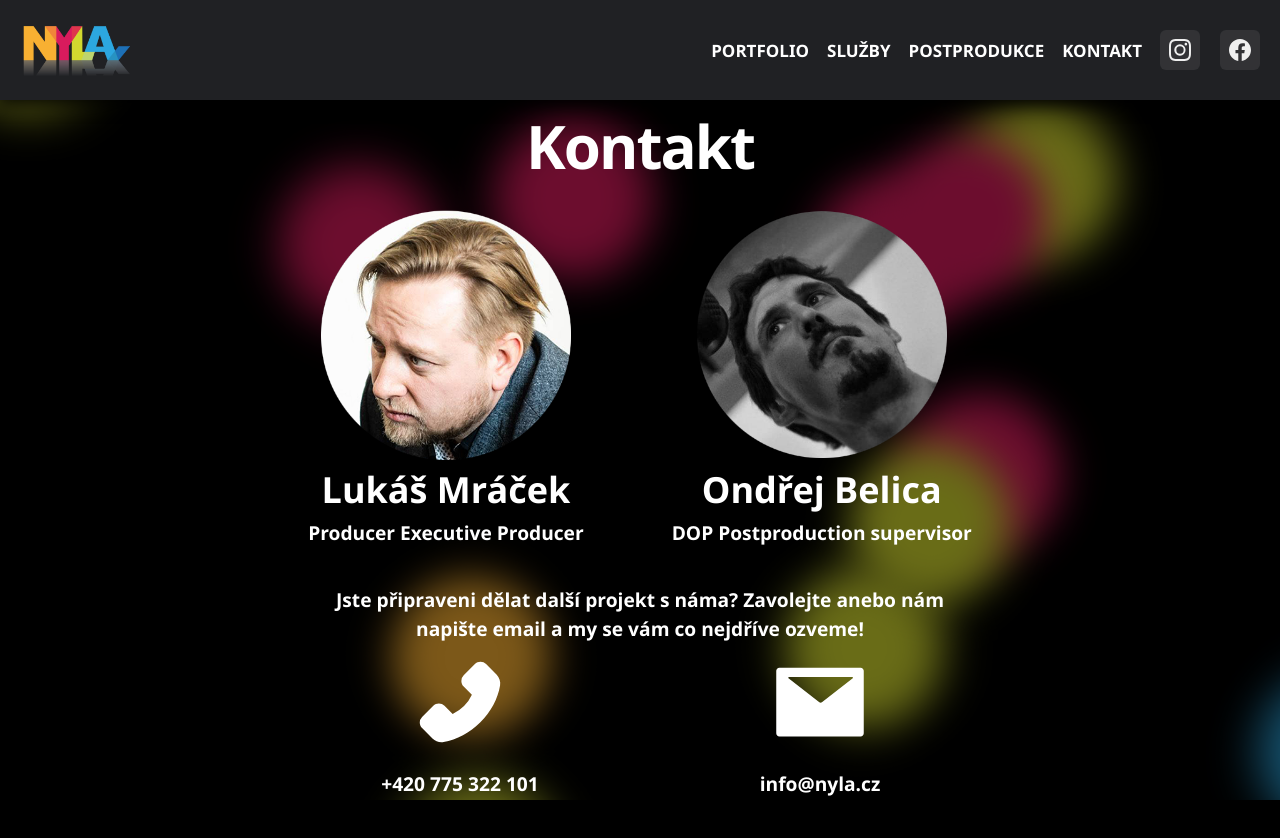
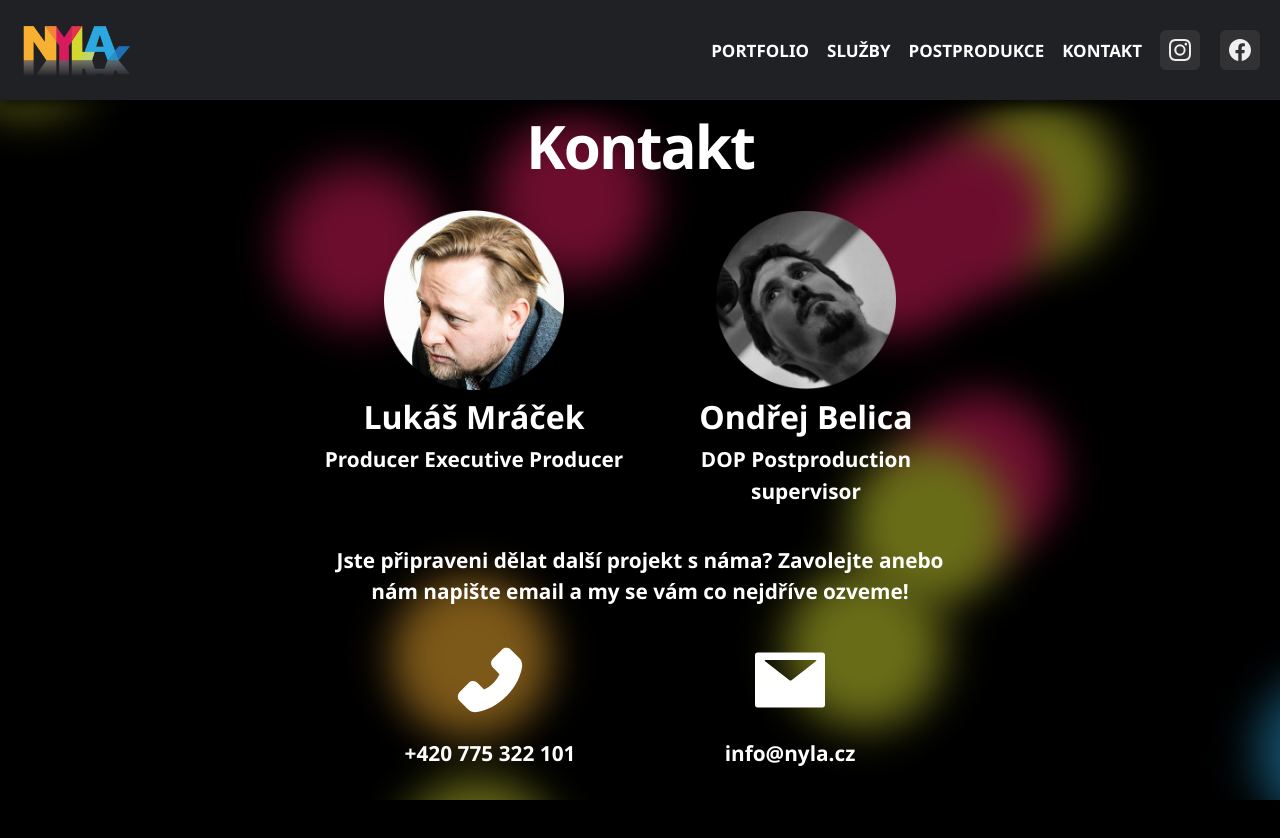
Before and after one commit to vasek-code/nyla_web, a Next.js app: page /kontakt in a window 1280 px wide. Shown: the top 838 px of the page. Built offline with nearby package versions, Linux system fonts and the light colour scheme.

Commit message:
vercel commit

```diff
--- a/pages/kontakt/index.tsx
+++ b/pages/kontakt/index.tsx
@@ -39,40 +39,57 @@ export default function Kontakt() {
           >
             Kontakt
           </Heading>
-          <HStack gap={["0px", "80px", "80px", "80px"]} pb="10px" px="20px">
-            <VStack data-aos="fade-down">
-              <Image src="/images/lukas.png" width="250px" alt="lukas mracek" />
-              <Heading color="white" textAlign="center" fontSize="4xl">
+          <Flex
+            gap={["60px", "20px", "20px", "20px"]}
+            pb="10px"
+            px="20px"
+            align="flex-start"
+            h="max-content"
+            flexDir={["column", "row", "row", "row"]}
+          >
+            <VStack data-aos="fade-down" w="100%" h="100%">
+              <Image src="/images/lukas.png" width="180px" alt="lukas mracek" />
+              <Heading
+                color="white"
+                textAlign="center"
+                fontSize={["1.2rem", "1.5rem", "2rem", "2rem"]}
+                fontWeight="800"
+              >
                 Lukáš Mráček
               </Heading>
               <Text
                 color="white"
                 textAlign="center"
                 fontWeight="semibold"
-                fontSize="larger"
+                fontSize={["1rem", "1rem", "1.3rem", "1.3rem"]}
               >
                 Producer Executive Producer
               </Text>
             </VStack>
-            <VStack data-aos="fade-up">
+            <VStack data-aos="fade-up" w="100%" h="100%">
               <Image
                 src="/images/ondrej.png"
-                width="250px"
+                width="180px"
                 alt="ondrej belica"
               />
-              <Heading color="white" textAlign="center" fontSize="4xl">
+              <Heading
+                color="white"
+                textAlign="center"
+                fontSize={["1.2rem", "1.5rem", "2rem", "2rem"]}
+                fontWeight="800"
+              >
                 Ondřej Belica
               </Heading>
               <Text
                 color="white"
                 textAlign="center"
                 fontWeight="semibold"
-                fontSize="larger"
+                fontSize={["1rem", "1rem", "1.3rem", "1.3rem"]}
               >
                 DOP Postproduction supervisor
               </Text>
             </VStack>
-          </HStack>
+          </Flex>
 
           <VStack w="100%">
             <Text
@@ -80,36 +97,37 @@ export default function Kontakt() {
               w="50%"
               textAlign="center"
               fontWeight="semibold"
-              fontSize="larger"
+              fontSize={["1rem", "1rem", "1.3rem", "1.3rem"]}
             >
               Jste připraveni dělat další projekt s náma? Zavolejte anebo nám
               napište email a my se vám co nejdříve ozveme!
             </Text>
 
             <Flex
-              maxW="600px"
+              maxW="500px"
               w="100%"
               justifyContent="center"
               gap={["20px", "20%", "20%", "20%"]}
+              pt="25px"
             >
               <VStack gap="10px" h="100%" justify="flex-start" w="100%">
-                <AiFillPhone color="white" size="100px" />
+                <AiFillPhone color="white" size="80px" />
                 <Text
                   color="white"
                   textAlign="center"
                   fontWeight="semibold"
-                  fontSize={["1rem", "larger", "larger", "larger"]}
+                  fontSize={["1rem", "1rem", "1.3rem", "1.3rem"]}
                 >
                   +420 775 322 101
                 </Text>
               </VStack>
               <VStack gap="10px" h="100%" justify="flex-start" w="100%">
-                <AiFillMail color="white" size="100px" />
+                <AiFillMail color="white" size="80px" />
                 <Text
                   color="white"
                   textAlign="center"
                   fontWeight="semibold"
-                  fontSize={["1rem", "larger", "larger", "larger"]}
+                  fontSize={["1rem", "1rem", "1.3rem", "1.3rem"]}
                 >
                   info@nyla.cz
                 </Text>
```
